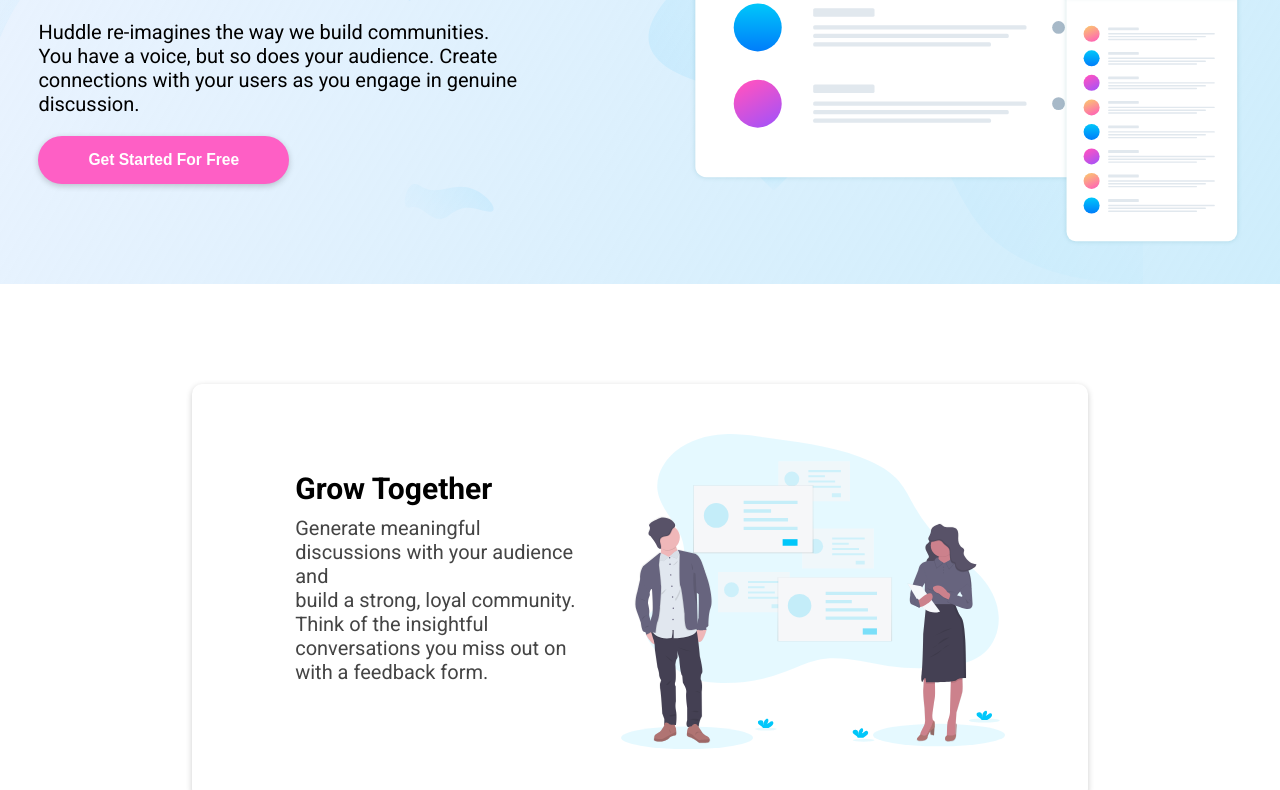
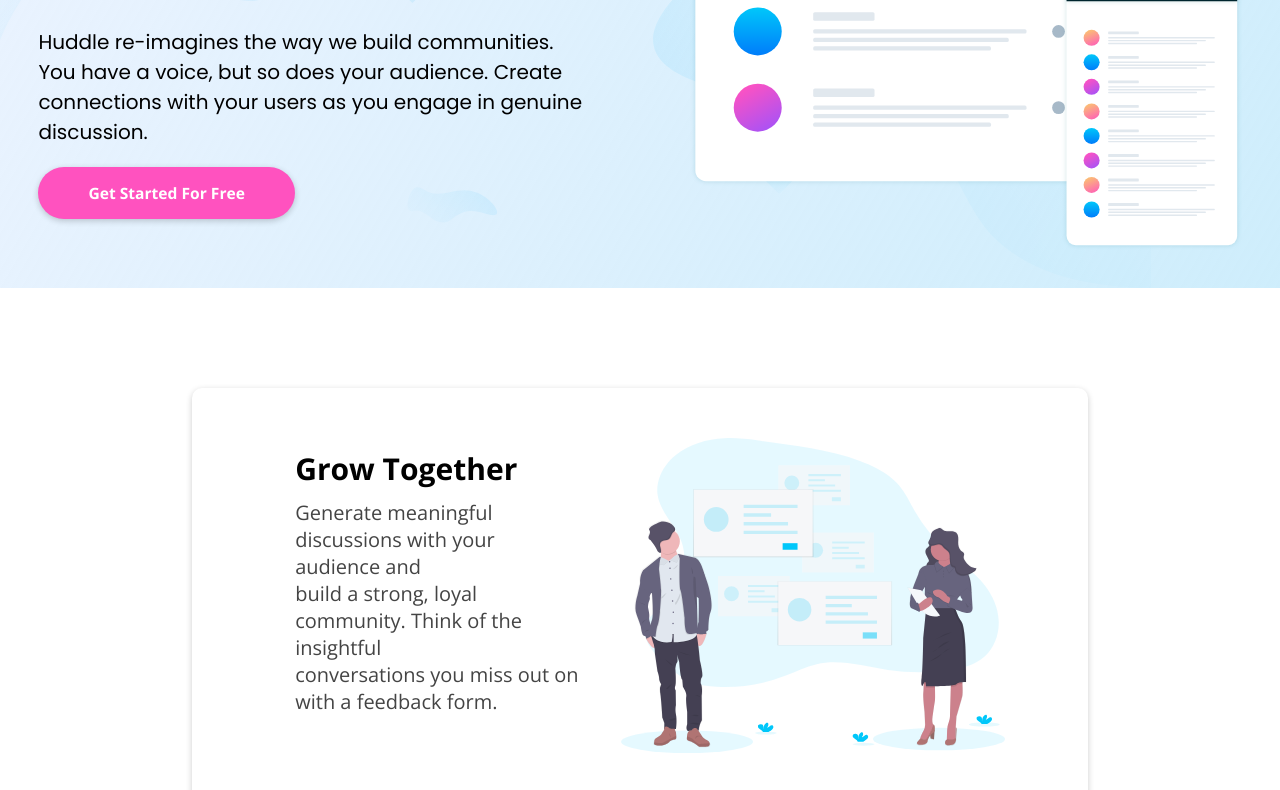
Before and after one commit to KristianWEB/FrontEndChallenges, a website: page huddle-landing-page-945317-master/index.html in a window 1280 px wide. Shown: the part 286-1076 px from the top of the page. Drawn offline with nearby package versions, Linux system fonts and the light colour scheme.

Commit message:
added fonts

```diff
--- a/huddle-landing-page-945317-master/sass/_base.scss
+++ b/huddle-landing-page-945317-master/sass/_base.scss
@@ -1,4 +1,6 @@
-@import url('https://fonts.googleapis.com/css?family=Roboto:400,700');
+@import url('https://fonts.googleapis.com/css?family=Poppins:600,400&display=swap');
+@import url('https://fonts.googleapis.com/css?family=Open+Sans:400,700&display=swap');
+
 *,
 *::before,
 *::after {
@@ -13,5 +15,5 @@
 }
 
 body {
-  font-family: Roboto, sans;
+  font-family: 'Poppins', sans-serif;
 }
--- a/huddle-landing-page-945317-master/sass/_footer.scss
+++ b/huddle-landing-page-945317-master/sass/_footer.scss
@@ -4,7 +4,7 @@
   color: #fff;
   display: flex;
   flex-wrap: wrap;
-  font-family: Roboto;
+  font-family: "Open Sans";
 
 
 
--- a/huddle-landing-page-945317-master/sass/_header.scss
+++ b/huddle-landing-page-945317-master/sass/_header.scss
@@ -24,6 +24,7 @@
 
     &__btn {
       background-color: #ffffff;
+      font-family: "Open Sans";
     }
   }
 
@@ -45,6 +46,7 @@
       &--heading {
         font-size: 5rem;
         margin-bottom: 4rem;
+        font-weight: 600;
         @media only screen and (max-width: 75em) { //75em*16= 1200
           font-size: 3rem;
           margin-bottom: 2rem;
@@ -56,6 +58,7 @@
       &--text {
         display: block;
         font-size: 2rem;
+        font-weight: 400;
 
         @media only screen and (max-width: 60em) {
           font-size: 1.5rem;
@@ -64,8 +67,9 @@
 
       &--btn {
         margin-top: 2rem;
-        background-color: #FE5FC5;
+        background-color: hsl(322, 100%, 66%);
         color: #fff;
+        font-family: "Open Sans";
       }
     }
 
--- a/huddle-landing-page-945317-master/sass/_subscription.scss
+++ b/huddle-landing-page-945317-master/sass/_subscription.scss
@@ -32,6 +32,8 @@
     &--btn {
       background-color: #FE5FC5;
       color: #ffffff;
+      font-family: "Open Sans";
+      font-weight: 700;
     }
   }
 }
--- a/huddle-landing-page-945317-master/sass/components/_card.scss
+++ b/huddle-landing-page-945317-master/sass/components/_card.scss
@@ -1,5 +1,6 @@
 
 .card {
+  font-family: 'Open Sans', sans-serif;
   display: flex;
   justify-content: space-between;
   flex-wrap: wrap;
```
Also changed, not shown: huddle-landing-page-945317-master/css/style.css.
